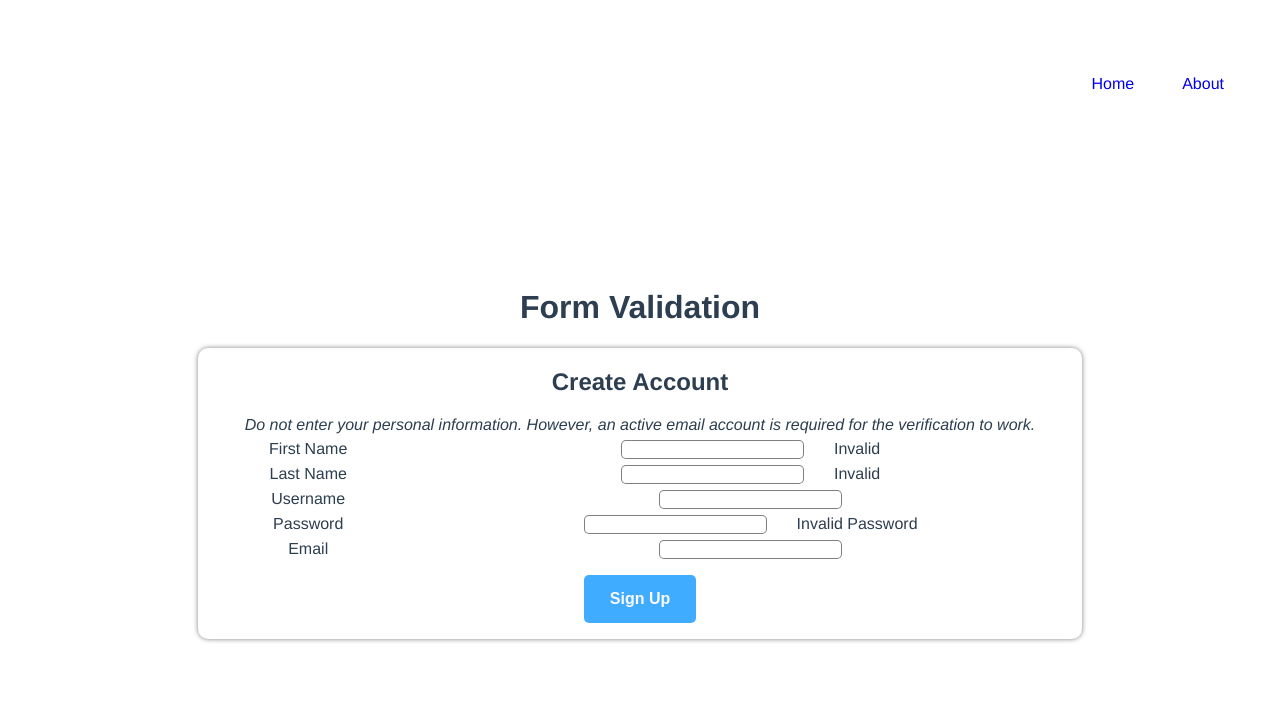
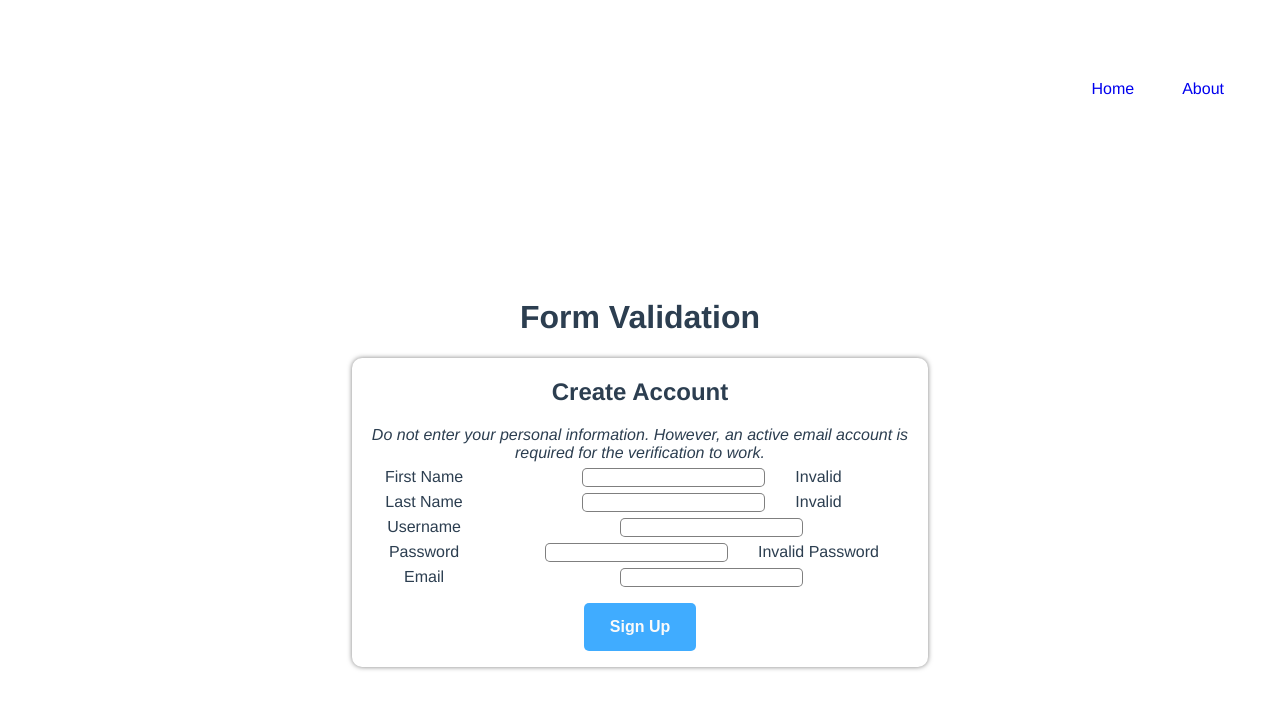
Before and after one commit to jackiewong99/form-validation, a Vue app: page / in a window 1280 px wide. Shown: the top 708 px of the page. Built offline with nearby package versions, Linux system fonts and the light colour scheme; no server answers.

Commit message:
Update layout.

```diff
--- a/src/App.vue
+++ b/src/App.vue
@@ -23,12 +23,15 @@ export default {
   -moz-osx-font-smoothing: grayscale;
   text-align: center;
   color: #2c3e50;
+  display: grid;
+  place-items: center;
   margin-top: 60px;
   width: 100%;
   height: 100%;
 }
 
 #nav {
+  justify-self: end;
   margin: 5px 0;
   padding: 5px 0;
 }
```
